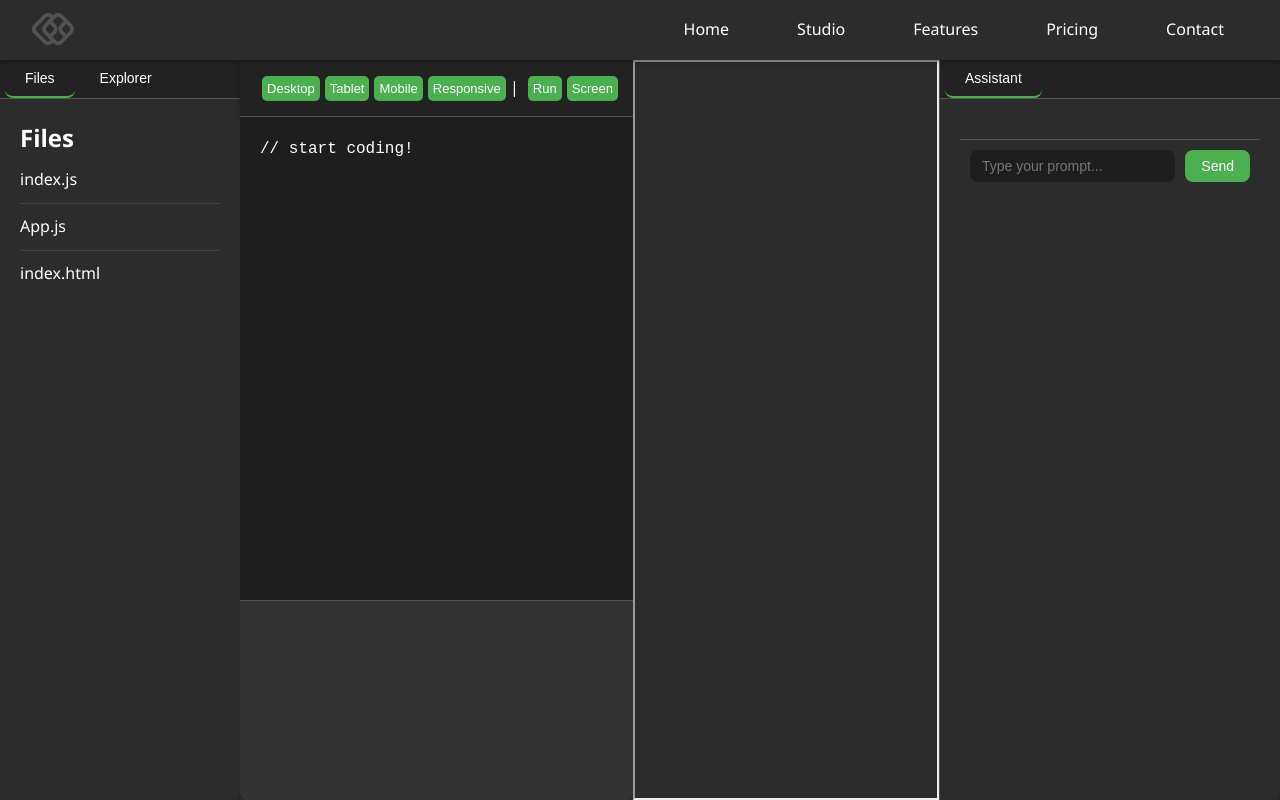
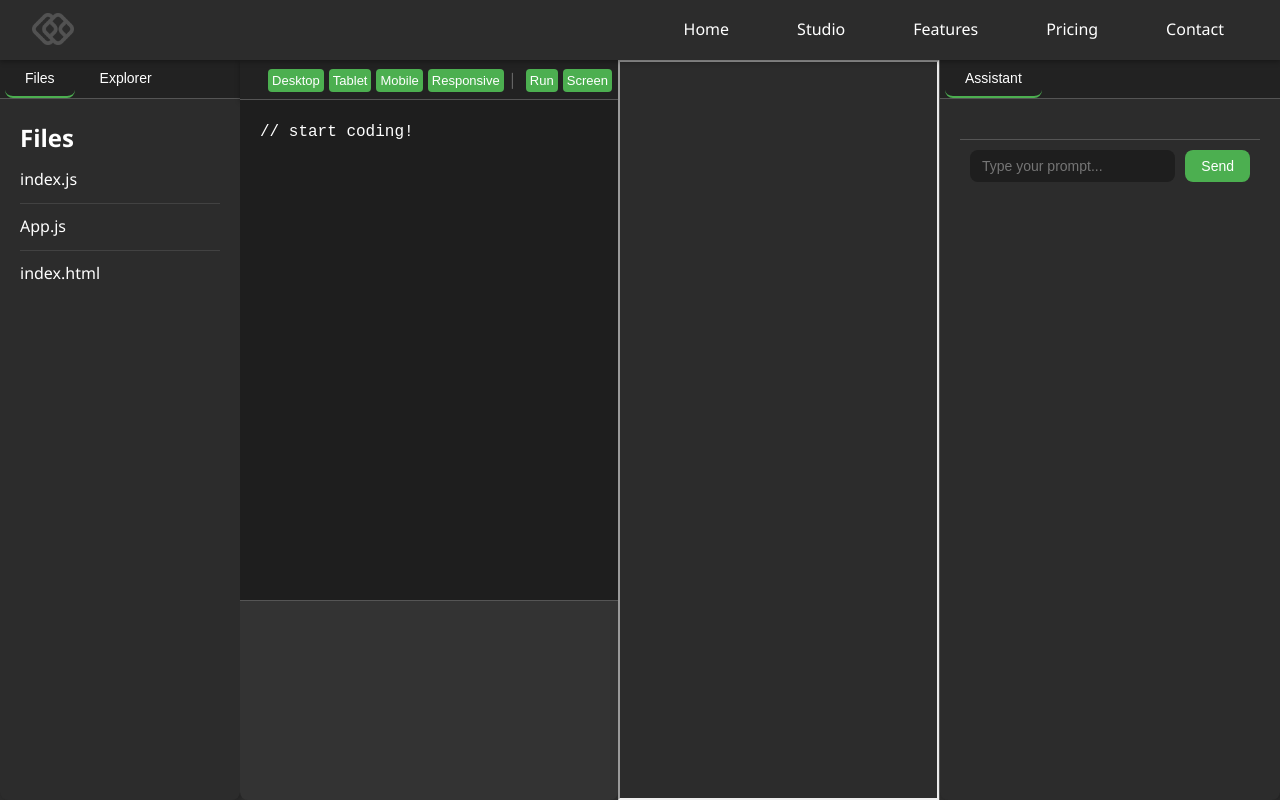
Before and after one commit to sh-navid/NabotStudio, a React (Create React App) app: page /studio in a window 1280 px wide. Built offline with nearby package versions, Linux system fonts and the light colour scheme.

Commit message:
[Revision] c7ab21c

```diff
--- a/src/App.css
+++ b/src/App.css
@@ -140,7 +140,7 @@ nav a:hover {
 .toolbar {
   background-color: #222;
   color: var(--text-light);
-  padding: 15px;
+  padding: 6.5px;
   text-align: right;
   box-shadow: 0 2px 5px var(--box-shadow-color);
   border-bottom: 1px solid var(--border-color);
@@ -148,8 +148,12 @@ nav a:hover {
 
 .toolbar button{
   font-size: small;
-  padding: 5px;
-  border-radius: 5px;
+  padding: 4px;
+  border-radius: 4px;
+}
+
+.toolbar span{
+  opacity: .3;
 }
 
 .editor {
```
